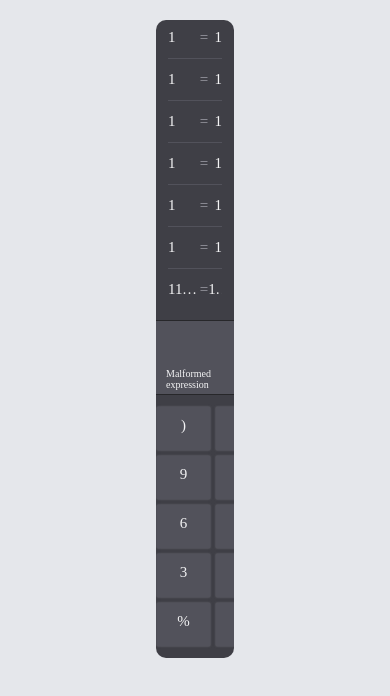
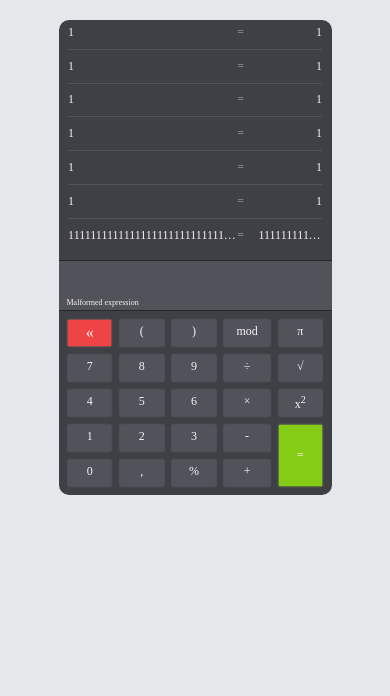
Before and after one commit to sirius-deis/calculator, a website: page src/index.html in a window 390 px wide. Drawn offline with Linux system fonts and the light colour scheme.

Commit message:
add some media queries to styles

```diff
--- a/package.json
+++ b/package.json
@@ -8,5 +8,8 @@
   },
   "keywords": [],
   "author": "",
-  "license": "ISC"
+  "license": "ISC",
+  "devDependencies": {
+    "vitest": "^0.29.8"
+  }
 }
--- /dev/null
+++ b/src/calculator.js
@@ -0,0 +1 @@
+export const FORTH_PRIORITY = /(?<number1>\d+)(?<operand>[\+|-])(&<number2>\d+)/;
--- a/src/index.html
+++ b/src/index.html
@@ -4,6 +4,7 @@
         <meta charset="UTF-8" />
         <meta http-equiv="X-UA-Compatible" content="IE=edge" />
         <meta name="viewport" content="width=device-width, initial-scale=1.0" />
+        <link rel="shortcut icon" href="favicon.ico" type="image/x-icon" />
         <link rel="stylesheet" href="style.css" />
         <title>Calculator</title>
     </head>
@@ -154,5 +155,6 @@
                 <div class="button" data-sign="=">=</div>
             </section>
         </main>
+        <script src="index.js"></script>
     </body>
 </html>
--- a/src/style.css
+++ b/src/style.css
@@ -49,7 +49,7 @@ body {
 
 .history__line {
     display: grid;
-    grid-template-columns: 7fr 1fr 3fr;
+    grid-template-columns: 8fr 1fr 3fr;
     grid-auto-rows: 4.1rem;
     font-size: 1.5rem;
     align-items: center;
@@ -108,6 +108,7 @@ body {
     grid-template-columns: repeat(5, 1fr);
     grid-template-rows: repeat(5, 1fr);
     gap: 0.6rem;
+    width: 100%;
     padding: 1.2rem;
     background-color: var(--bg-color);
 }
@@ -164,3 +165,78 @@ body {
 .button[data-sign="back"]:hover {
     background-color: var(--red-lighter-color);
 }
+
+@media screen and (max-width: 1700px) {
+    .container {
+        width: 30%;
+    }
+    .buttons {
+        gap: 1rem;
+    }
+}
+
+@media screen and (max-width: 1200px) {
+    .container {
+        width: 40%;
+    }
+    .buttons {
+        gap: 1.1rem;
+    }
+}
+
+@media screen and (max-width: 900px) {
+    :root {
+        font-size: 56.25%;
+    }
+    .container {
+        width: 50%;
+    }
+    .buttons {
+        gap: 1.1rem;
+    }
+    .button {
+        padding: 0.5rem 1.5rem;
+    }
+}
+
+@media screen and (max-width: 650px) {
+    .container {
+        width: 70%;
+    }
+    .buttons {
+        gap: 1.1rem;
+    }
+    .button {
+        padding: 0.5rem 1.5rem;
+    }
+}
+
+@media screen and (max-width: 450px) {
+    :root {
+        font-size: 50%;
+    }
+    .container {
+        width: 70%;
+    }
+    .buttons {
+        gap: 1.1rem;
+    }
+    .button {
+        padding: 0.5rem 1.5rem;
+    }
+}
+
+@media screen and (max-width: 350px) {
+    :root {
+        font-size: 43.75%;
+    }
+    .container {
+        width: 90%;
+    }
+    .buttons {
+        gap: 1.1rem;
+    }
+    .button {
+        padding: 0.5rem 1.5rem;
+    }
+}
```
Also changed, not shown: src/__test__/calculator.test.js (added), src/favicon.ico (added), src/site.webmanifest (added), 1 other file.
